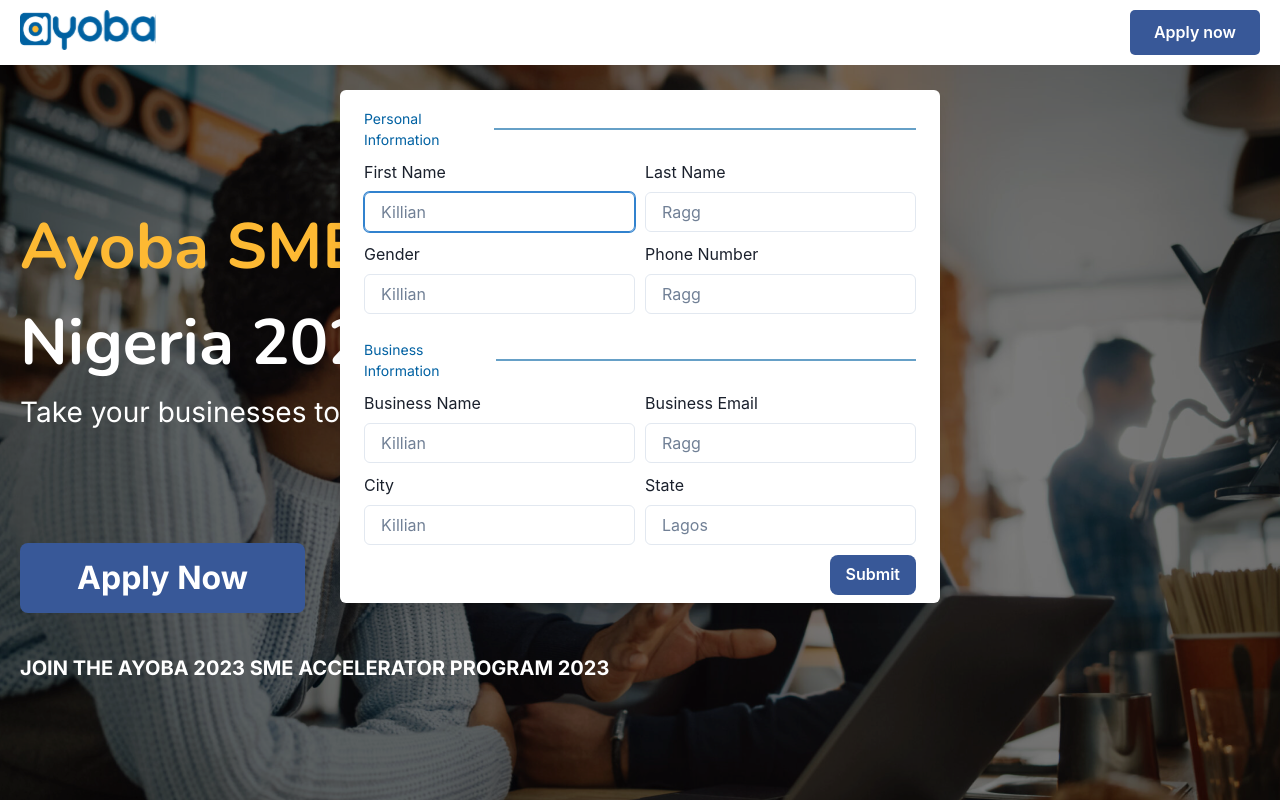
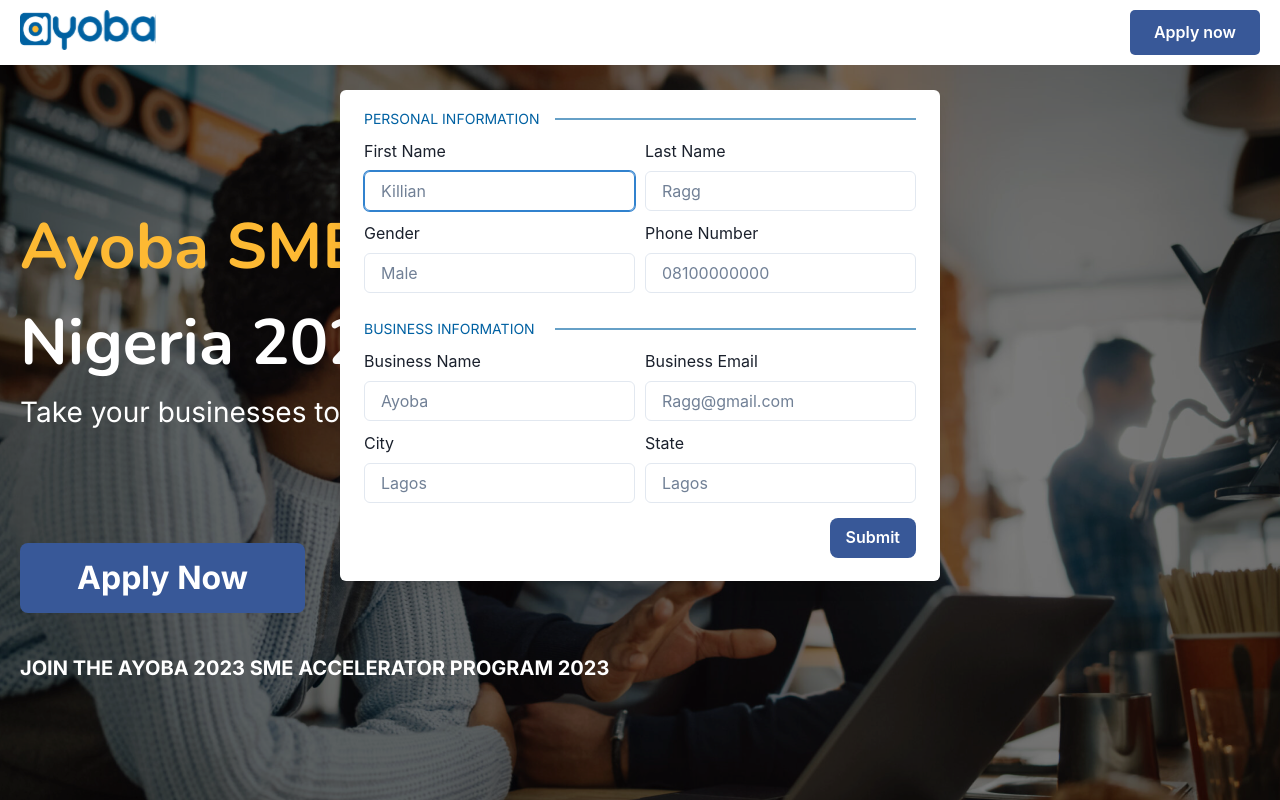
Before and after one commit to thomasAmara/Ayoba-App, a React (Create React App) app: page / in a window 1280 px wide. Both pictures are taken after a click on the button "Apply now". Shown: the top 800 px of the page. Built offline with nearby package versions, Linux system fonts and the light colour scheme.

Commit message:
registration modal with API

```diff
--- a/src/components/RegisterModal.jsx
+++ b/src/components/RegisterModal.jsx
@@ -1,4 +1,4 @@
-import React from 'react';
+import React, { useState } from 'react';
 import {
   Modal,
   ModalContent,
@@ -10,43 +10,65 @@
   Text,
   Wrap,
   Divider,
+  useToast,
 } from '@chakra-ui/react';
-import { Formik, useFormik, Form, Field } from 'formik';
+import { Formik, Form } from 'formik';
 import CustomInput from './CustomeInput';
 import * as Yup from 'yup';
-
-const RegisterSchema = Yup.object().shape({
-  firstName: Yup.string()
-    .min(2, 'Too Short!')
-    .max(50, 'Too Long!')
-    .required('Required'),
-  lastName: Yup.string()
-    .min(2, 'Too Short!')
-    .max(50, 'Too Long!')
-    .required('Required'),
-  email: Yup.string().email('Invalid email').required('Required'),
-  businessEmail: Yup.string().email('Invalid email').required('Required'),
-});
-
-const getSubmit = (values) => {
-  console.log(values);
-  // createPost(values)
-};
+import axios from 'axios';
 
 function RegisterModal({ isOpen, onClose }) {
+  const [message, setMessage] = useState(null);
+
+  const toast = useToast();
+
+  const RegisterSchema = Yup.object().shape({
+    firstName: Yup.string().min(4, 'Too Short!').required('Required'),
+    lastName: Yup.string().min(4, 'Too Short!').required('Required'),
+    businessName: Yup.string().required('Required'),
+    businessEmail: Yup.string().email('Invalid email').required('Required'),
+    city: Yup.string().required('Required'),
+    location: Yup.string().required('Required'),
+  });
+
+  let Url = 'https://ayoba-sme-accelerator.onrender.com/api/register';
+
+  const getSubmit = async (values) => {
+    try {
+      const response = await axios.post(Url, values, {
+        headers: { 'Content-Type': 'application/json' },
+      });
+
+      if (response.status === 201) {
+        setMessage('Registration Successfull');
+      }
+      console.log('my data', response);
+    } catch (error) {
+      console.log(error);
+      toast({
+        position: 'top-right',
+        title: 'Error.',
+        description: error,
+        status: 'error',
+        duration: 9000,
+        isClosable: true,
+      });
+    }
+  };
+
   return (
     <Modal isOpen={isOpen} onClose={onClose}>
       <ModalContent>
         <ModalBody>
           <Formik
             initialValues={{
-              firstName: '',
-              lastName: '',
+              name: '',
+              // lastName: '',
               gender: '',
+              phoneNo: '',
+              businessName: '',
               email: '',
-              businessName: '',
-              businessEmail: '',
-              city: '',
+              age: 5,
               location: '',
             }}
             validationSchema={RegisterSchema}
@@ -54,6 +76,11 @@
           >
             {({ values, setValues, errors }) => (
               <Form>
+                {message && (
+                  <div style={{ fontSize: '20px', color: '#0B6624' }}>
+                    {message}
+                  </div>
+                )}
                 <Box>
                   <Box
                     display='flex'
@@ -68,16 +95,17 @@
                       fontSize='14px'
                       mb='10px'
                       mt='10px'
+                      textTransform='uppercase'
                     >
                       Personal Information
                     </Text>
-                    <Divider border='1px' width='80%' color='#0161A2' />
+                    <Divider border='1px' width='65%' color='#0161A2' />
                   </Box>
                   <SimpleGrid minChildWidth='120px' spacing='10px'>
                     <Box>
                       <Wrap>
                         <Text>First Name</Text>
-                        <CustomInput name='firstName' placeholder='Killian' />
+                        <CustomInput name='name' placeholder='Killian' />
                       </Wrap>
                     </Box>
                     <Box>
@@ -91,13 +119,17 @@
                     <Box>
                       <Wrap>
                         <Text>Gender</Text>
-                        <CustomInput name='gender' placeholder='Killian' />
+                        <CustomInput name='gender' placeholder='Male' />
                       </Wrap>
                     </Box>
                     <Box>
                       <Wrap>
                         <Text>Phone Number</Text>
-                        <CustomInput name={'phoneNumber'} placeholder='Ragg' />
+                        <CustomInput
+                          name={'phoneNo'}
+                          placeholder='08100000000'
+                          maxLength={11}
+                        />
                       </Wrap>
                     </Box>
                   </SimpleGrid>
@@ -116,10 +148,11 @@
                       fontSize='14px'
                       mb='10px'
                       mt='10px'
+                      textTransform='uppercase'
                     >
                       Business Information
                     </Text>
-                    <Divider border='1px' width='80%' color='#0161A2' />
+                    <Divider border='1px' width='65%' color='#0161A2' />
                   </Box>
                   <Box>
                     <SimpleGrid minChildWidth='120px' spacing='10px'>
@@ -128,7 +161,7 @@
                           <Text>Business Name</Text>
                           <CustomInput
                             name='businessName'
-                            placeholder='Killian'
+                            placeholder='Ayoba'
                           />
                         </Wrap>
                       </Box>
@@ -136,8 +169,8 @@
                         <Wrap>
                           <Text>Business Email</Text>
                           <CustomInput
-                            name='businessEmail'
-                            placeholder='Ragg'
+                            name='email'
+                            placeholder='Ragg@gmail.com'
                           />
                         </Wrap>
                       </Box>
@@ -146,7 +179,7 @@
                       <Box>
                         <Wrap>
                           <Text>City</Text>
-                          <CustomInput name='city' placeholder='Killian' />
+                          <CustomInput name='city' placeholder='Lagos' />
                         </Wrap>
                       </Box>
                       <Box>
@@ -158,15 +191,20 @@
                     </SimpleGrid>
                   </Box>
                 </Box>
-                <Box display='flex' mt='10px' justifyContent='flex-end'>
+                <Box
+                  display='flex'
+                  mt='15px'
+                  mb='15px'
+                  justifyContent='flex-end'
+                >
                   <Button
                     borderRadius='8px'
                     colorScheme='facebook'
-                    onClick={() =>
-                      // getSubmit(values)
-                      {
-                        console.log('values', values);
-                      }
+                    onClick={
+                      () => getSubmit(values)
+                      // {
+                      //   console.log('values', values);
+                      // }
                     }
                   >
                     Submit
```
